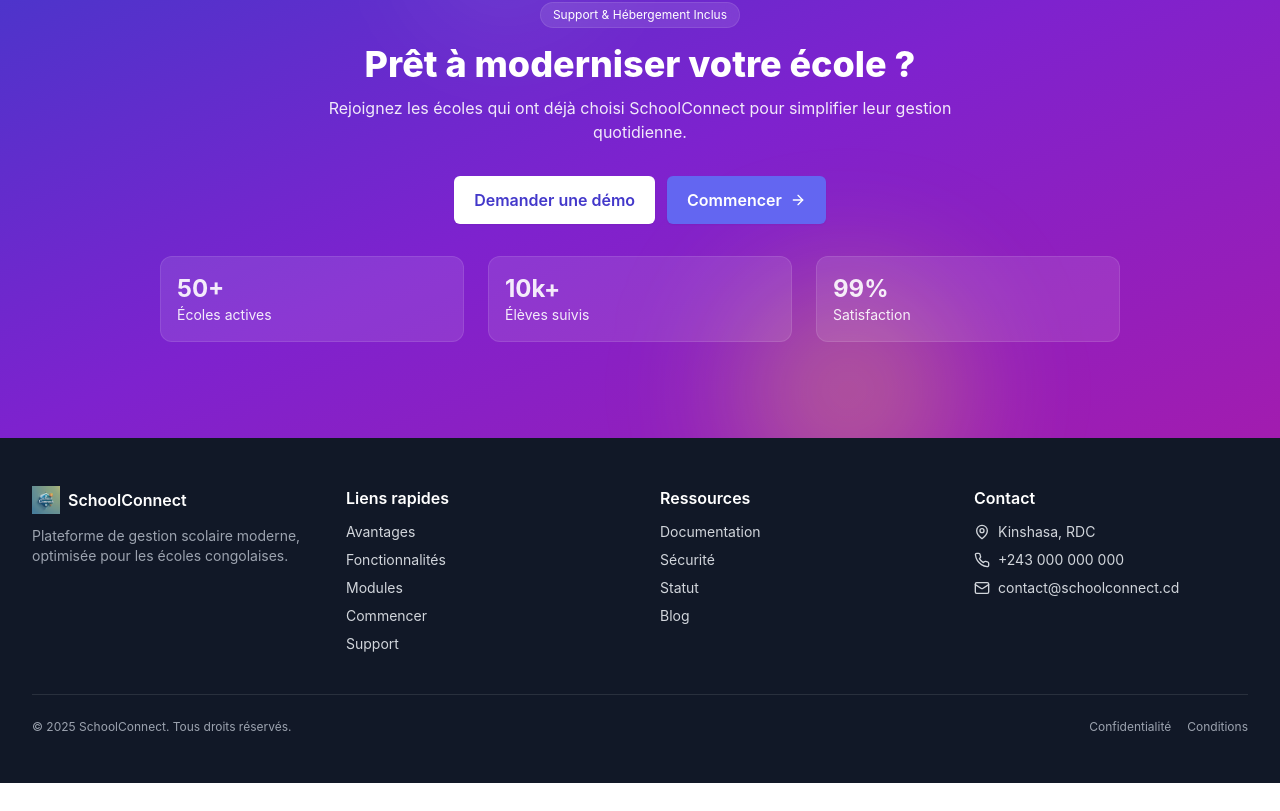
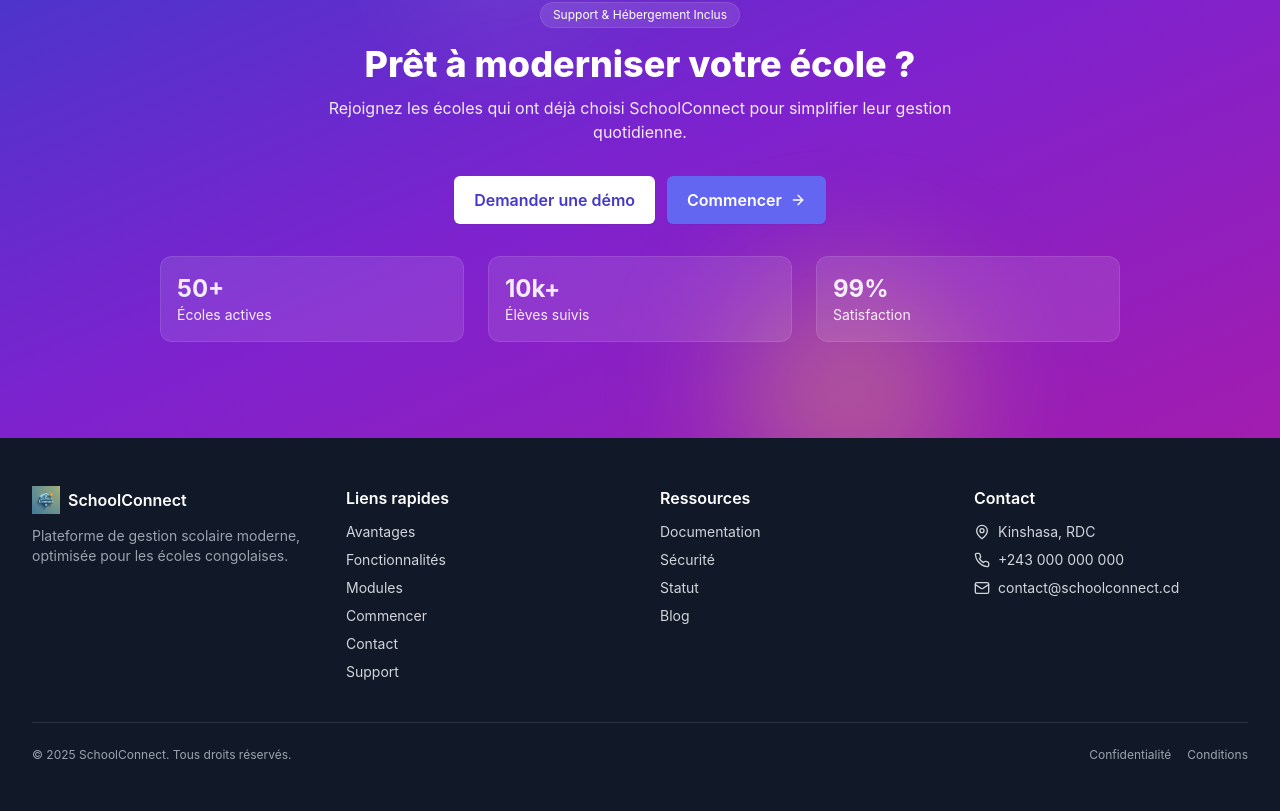
Before and after one commit to TDKasala/schoolconnect101, a React (Vite) app: page / in a window 1280 px wide. Shown: the part 1735-2546 px from the top of the page. Before the commit the page ends 2518 px from the top, so only its background shows below. Built offline with nearby package versions, Linux system fonts and the light colour scheme.

Commit message:
feat(contact): add Contact page and route; footer link to /contact

```diff
--- a/src/components/landing/Footer.tsx
+++ b/src/components/landing/Footer.tsx
@@ -19,6 +19,7 @@
               <li><a href="#features" className="hover:text-white">Fonctionnalités</a></li>
               <li><a href="#modules" className="hover:text-white">Modules</a></li>
               <li><a href="#cta" className="hover:text-white">Commencer</a></li>
+              <li><a href="/contact" className="hover:text-white">Contact</a></li>
               <li><a href="mailto:support@schoolconnect.cd?subject=Support%20SchoolConnect" className="hover:text-white">Support</a></li>
             </ul>
           </div>
```
